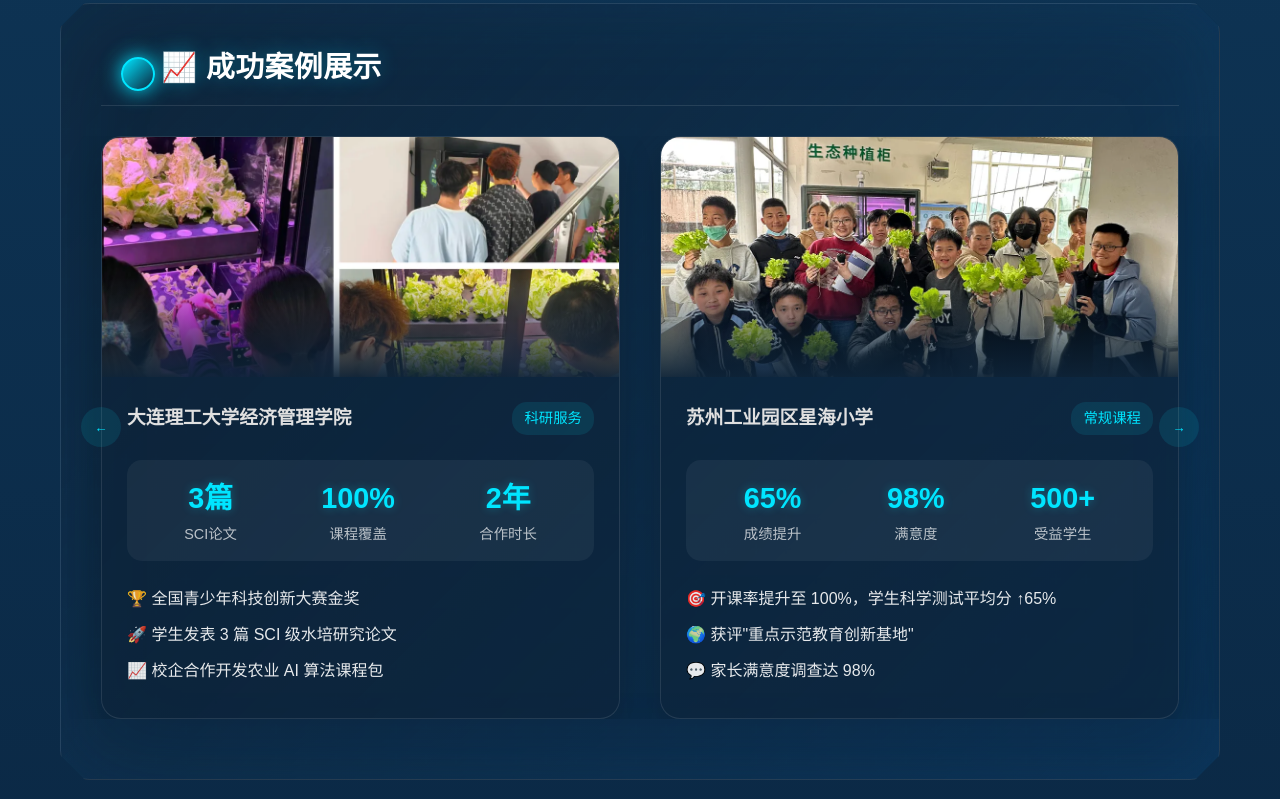
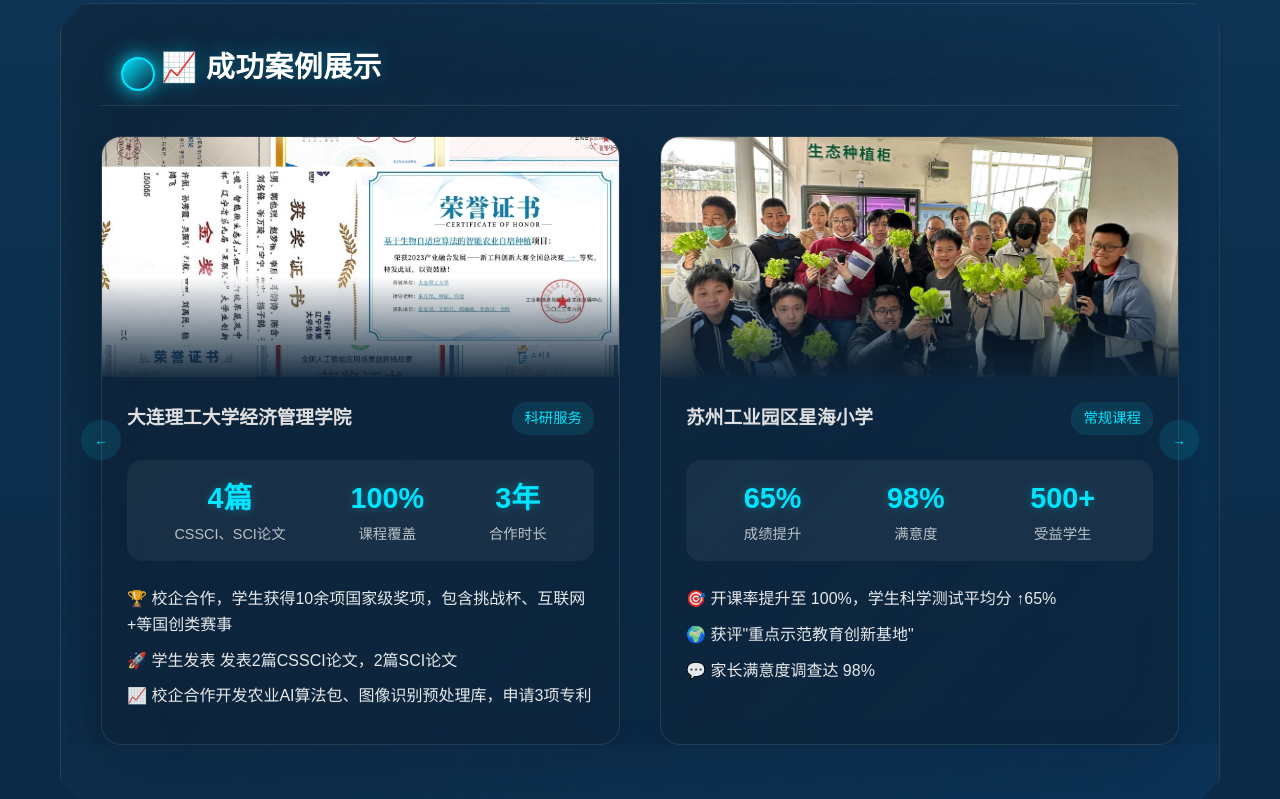
Before and after one commit to Devinbian/farm-scene-plans, a plain HTML site: page channel.html in a window 1280 px wide. Shown: the part 2620-3419 px from the top of the page. Drawn offline with Linux system fonts and the light colour scheme; grey boxes are pictures that could not be loaded.

Commit message:
Update case study details for science and innovation school

```diff
--- a/channel.html
+++ b/channel.html
@@ -802,7 +802,7 @@
                 <div class="case-wrapper">
                     <div class="case-item">
                         <div class="case-image">
-                            <img src="./images/case1.webp" alt="科创学校案例">
+                            <img src="./images/case1.png" alt="科创学校案例">
                             <div class="case-overlay"></div>
                         </div>
                         <div class="case-content">
@@ -812,22 +812,22 @@
                             </div>
                             <div class="case-stats">
                                 <div class="stat-item">
-                                    <span class="stat-value">3篇</span>
-                                    <span class="stat-label">SCI论文</span>
+                                    <span class="stat-value">4篇</span>
+                                    <span class="stat-label">CSSCI、SCI论文</span>
                                 </div>
                                 <div class="stat-item">
                                     <span class="stat-value">100%</span>
                                     <span class="stat-label">课程覆盖</span>
                                 </div>
                                 <div class="stat-item">
-                                    <span class="stat-value">2年</span>
+                                    <span class="stat-value">3年</span>
                                     <span class="stat-label">合作时长</span>
                                 </div>
                             </div>
                             <div class="case-achievements">
-                                <p>🏆 全国青少年科技创新大赛金奖</p>
-                                <p>🚀 学生发表 3 篇 SCI 级水培研究论文</p>
-                                <p>📈 校企合作开发农业 AI 算法课程包</p>
+                                <p>🏆 校企合作，学生获得10余项国家级奖项，包含挑战杯、互联网+等国创类赛事</p>
+                                <p>🚀 学生发表 发表2篇CSSCI论文，2篇SCI论文</p>
+                                <p>📈 校企合作开发农业AI算法包、图像识别预处理库，申请3项专利</p>
                             </div>
                         </div>
                     </div>
```
Also changed, not shown: images/case1.png (added).
